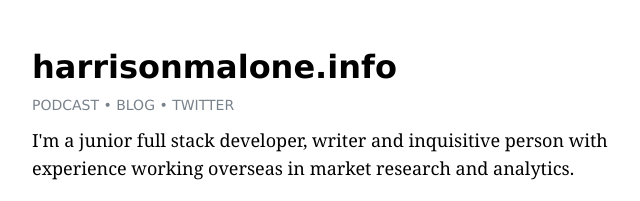
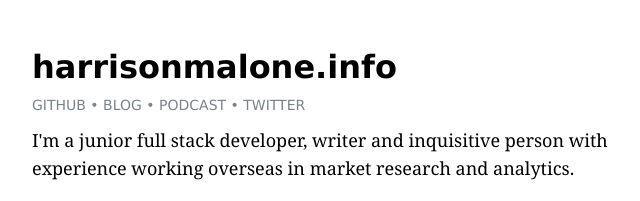
Before and after one commit to harrisonmalone/harrisonmalone.github.io, a plain HTML site: page index.html in a window 1280 px wide. Shown: the top 201 px of the page, 304-944 px from the left. Drawn offline with Linux system fonts and the light colour scheme.

Commit message:
updated menu

```diff
--- a/index.html
+++ b/index.html
@@ -12,8 +12,7 @@
 <body>
   <div id="wrap">
     <div id="entire">
-      <h1>harrisonmalone.info</h1>
-      <div id="date"><a style="border-bottom: none;" href="http://harrisonmalone.info/podcast">PODCAST</a> &#8226; <a style="border-bottom: none;" href="http://harrisonmalone.info/blog">BLOG</a> &#8226; <a style="border-bottom: none;" href="http://twitter.com/harrisonnmalone">TWITTER</a></div>
+      <h1>harrisonmalone.info</h1><div id="date"><a style="border-bottom: none;" href="https://github.com/harrisonmalone">GITHUB</a> &#8226; <a style="border-bottom: none;" href="http://harrisonmalone.info/blog">BLOG</a> &#8226; <a style="border-bottom: none;" href="http://harrisonmalone.info/podcast">PODCAST</a> &#8226; <a style="border-bottom: none;" href="http://twitter.com/harrisonnmalone">TWITTER</a></div>
       <p>I'm a junior full stack developer, writer and inquisitive person with experience working overseas in market research and analytics.</p>
       <h4>Here's a picture of me</h4>
       <div style="margin:0 21px 16px;">
```
